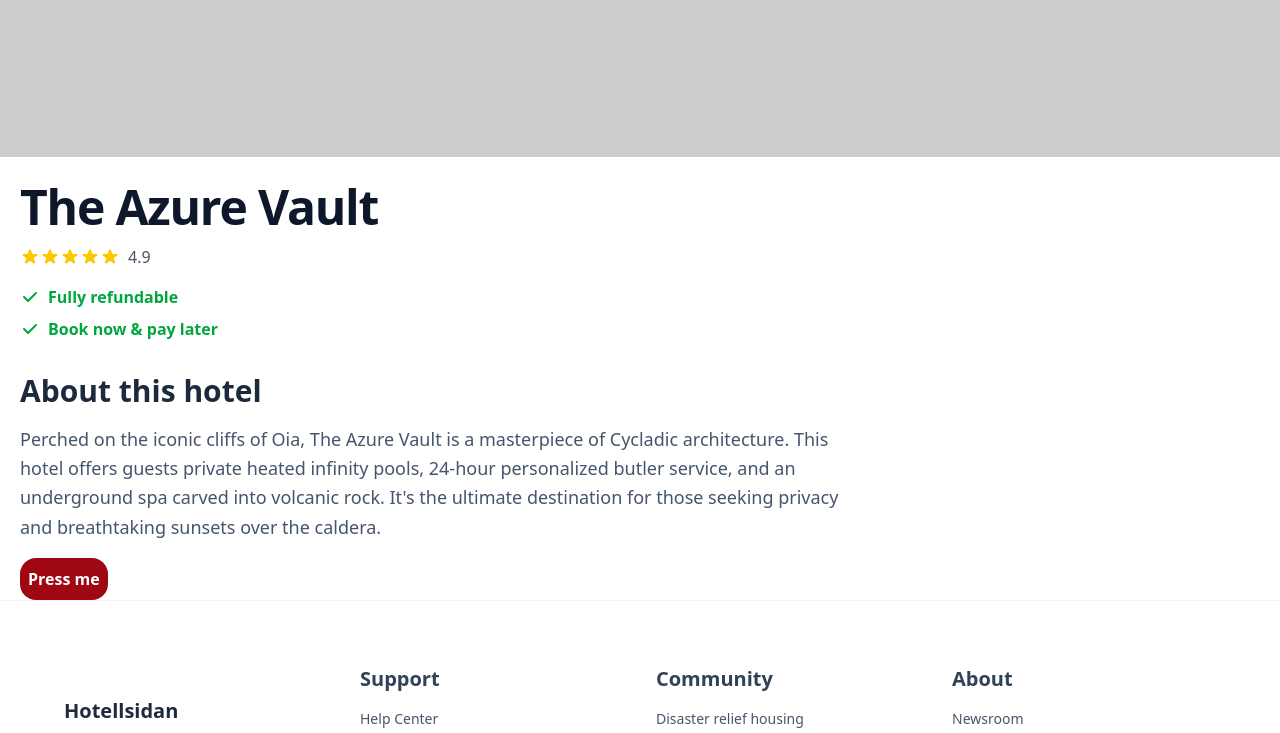
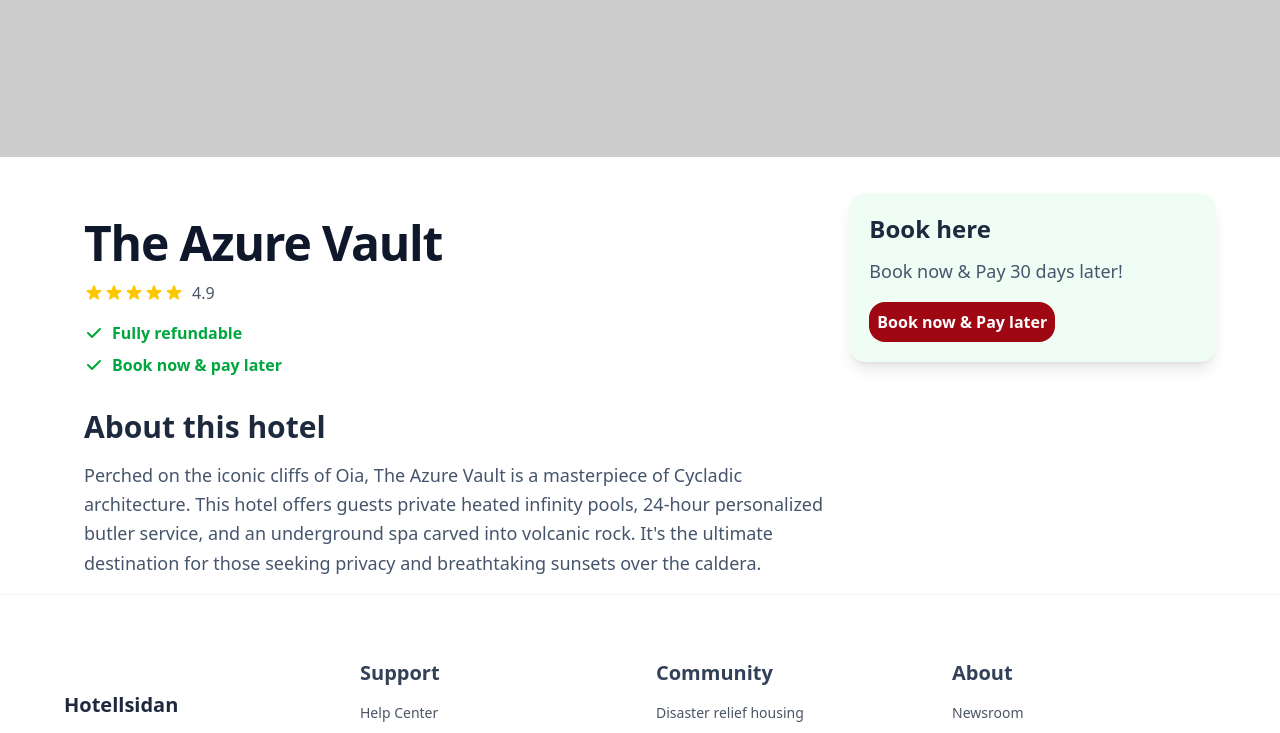
Before and after one commit to DelucaGit/Hotelify, a Next.js app: page /listings/1 in a window 1280 px wide. Shown: the part 448-1181 px from the top of the page. Built offline with nearby package versions, Linux system fonts and the light colour scheme.

Commit message:
Add sidebar on hotel detail page to make booking

```diff
--- a/src/app/components/UI/BookingButton.jsx
+++ b/src/app/components/UI/BookingButton.jsx
@@ -11,7 +11,7 @@ const BookingButton = () => {
             className={"bg-red-800 text-white font-bold p-2 rounded-2xl" }
             onClick={handleBooking}
         >
-            Press me
+            Book now & Pay later
         </button>
     )
 }
--- a/src/app/listings/[id]/page.jsx
+++ b/src/app/listings/[id]/page.jsx
@@ -21,7 +21,7 @@ const Page = async ({params}) => {
                 className={"object-cover"}
             />
         </div>
-        <main className={"pl-5"}>
+        <main className={"pl-5 pt-9 max-w-9/10 md:mx-auto"}>
             <div className={"grid grid-cols-1 md:grid-cols-3 gap-4"}>
 
                 {/*Left column - Hotel information*/}
@@ -63,13 +63,20 @@ const Page = async ({params}) => {
                     <div className={"mt-5 leading-relaxed"}>
                         <h2>About this hotel</h2>
                         <p >{hotel.fullDescription}</p>
+                        <div className={"md:hidden"}>
                         <BookingButton/>
+                        </div>
                     </div>
 
                 </div>
                 {/*Right column*/}
-                <div className={"hidden md:block col-span-1"}>
+                <div className={"hidden md:block col-span-1 "}>
+                    <div className={"sticky top-10 bg-green-50 p-5 rounded-2xl shadow-lg"}>
+                        <h3>Book here</h3>
+                        <p>Book now & Pay 30 days later!</p>
+                        <BookingButton/>
 
+                    </div>
                 </div>
             </div>
         </main>
```
